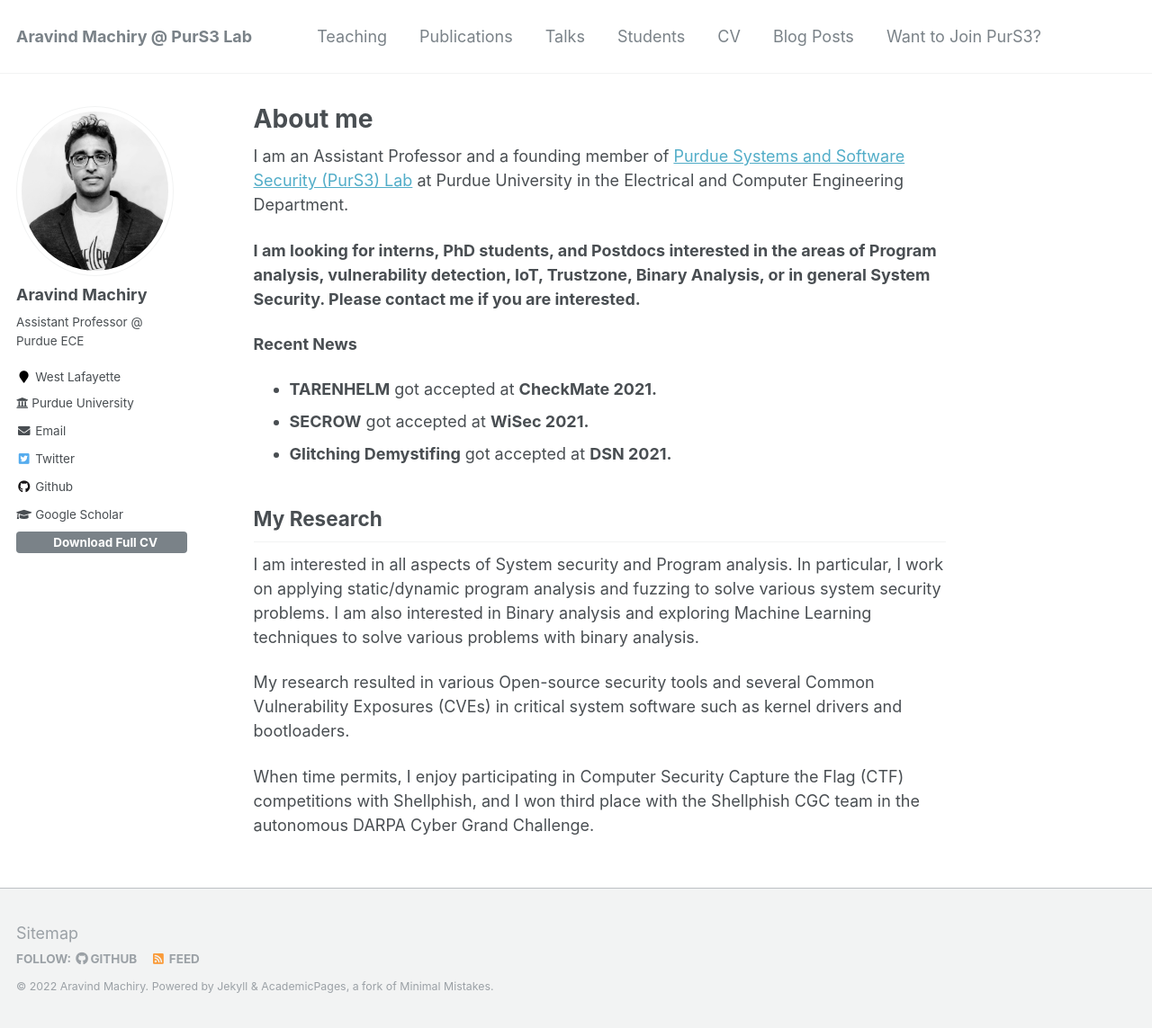
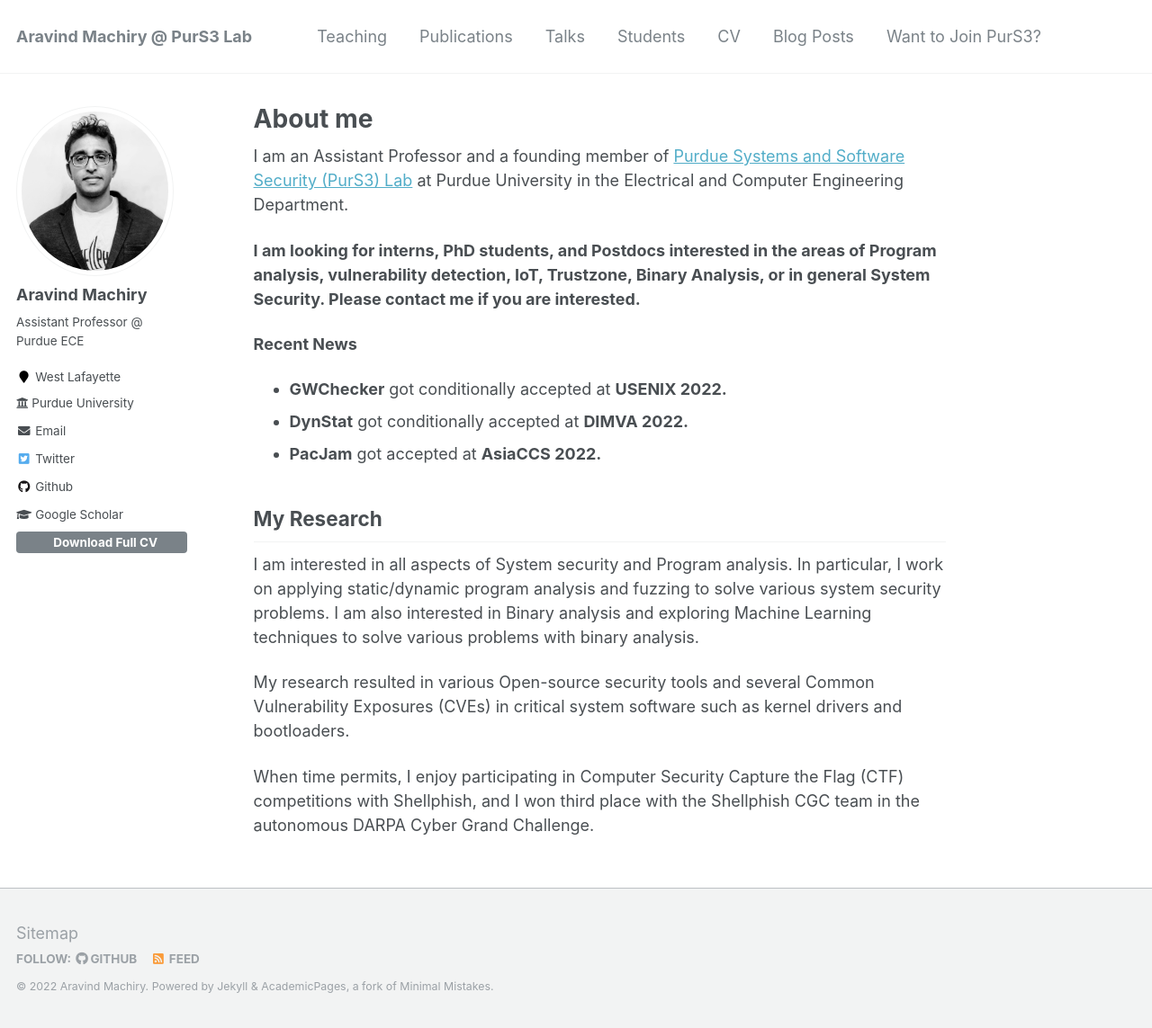
Before and after one commit to Machiry/machiry.github.io, a Jekyll site: the page built from _pages/about.md, in a window 1280 px wide and 1143 px high. Shown: the whole window at 90% size. Built offline with Jekyll 4.4.1, drawn with Linux system fonts in a browser that asks for light colours.

Commit message:
Adding more pages

```diff
--- a/_pages/about.md
+++ b/_pages/about.md
@@ -14,9 +14,9 @@ __I am looking for interns, PhD students, and Postdocs interested in the areas o
 
 **Recent News**
 
-* __TARENHELM__ got accepted at __CheckMate 2021.__
-* __SECROW__ got accepted at __WiSec 2021.__
-* __Glitching Demystifing__ got accepted at __DSN 2021.__
+* __GWChecker__ got conditionally accepted at __USENIX 2022.__
+* __DynStat__ got conditionally accepted at __DIMVA 2022.__
+* __PacJam__ got accepted at __AsiaCCS 2022.__
 
 
 My Research
```
